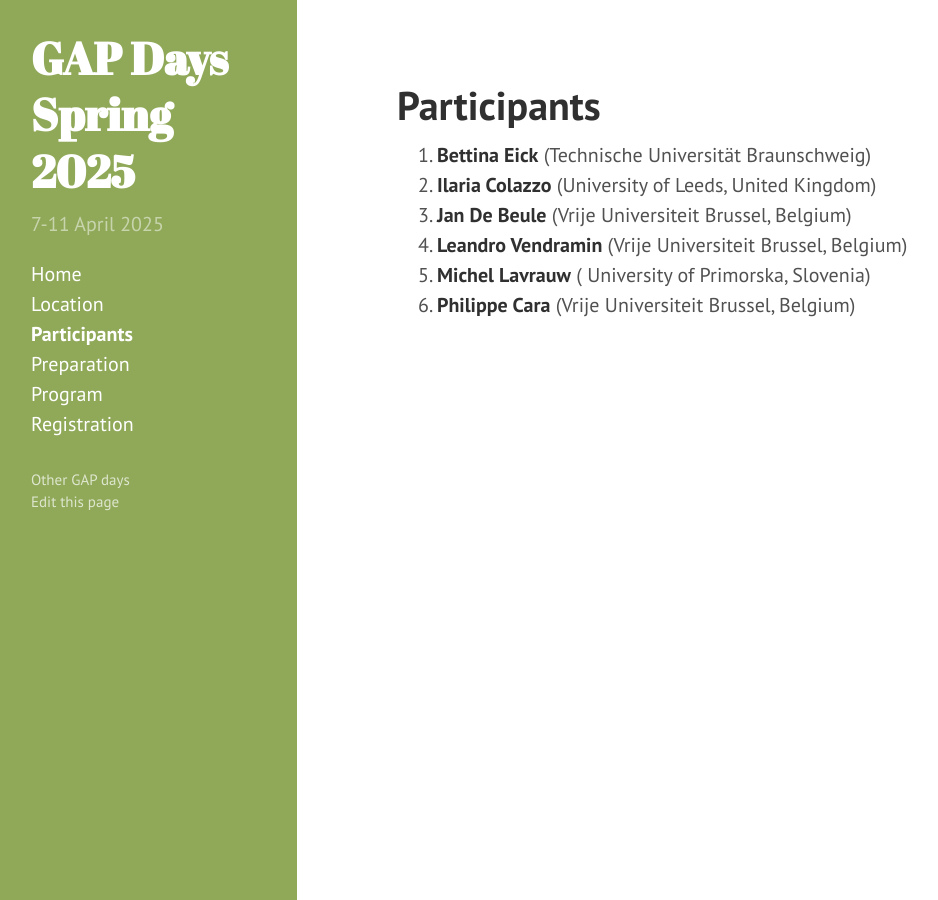
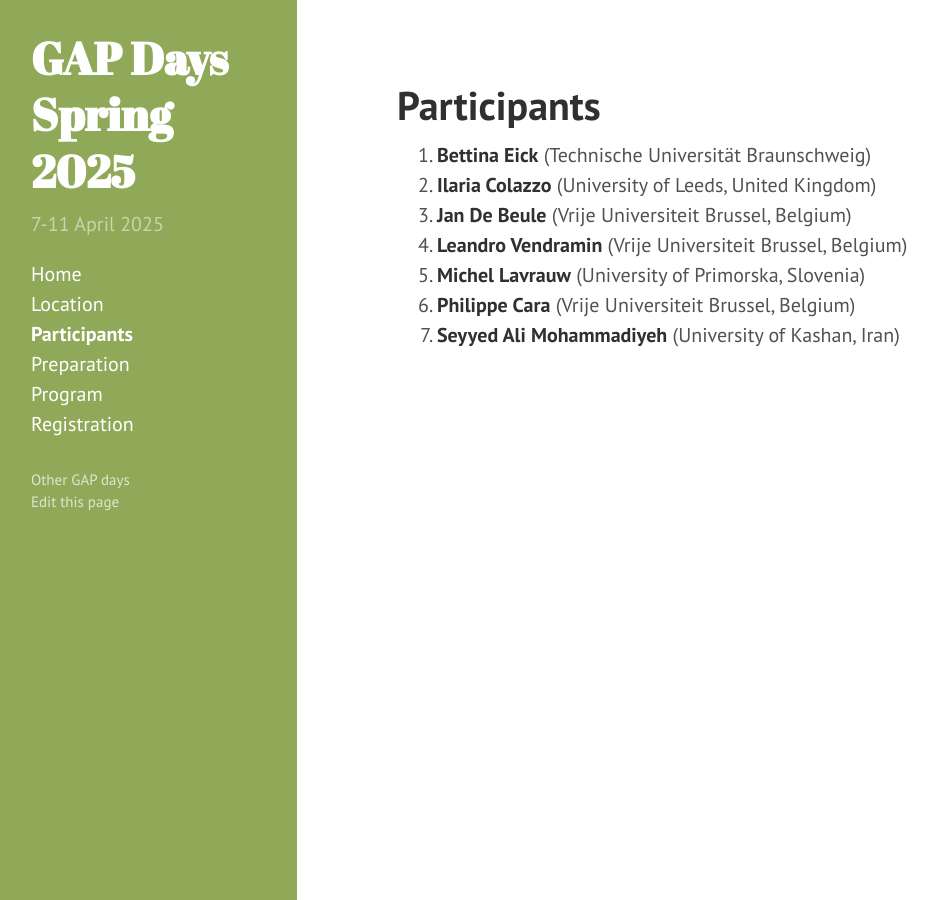
Before and after one commit to gapdays/gapdays2025-spring, a Jekyll site: the page built from participants.md, in a window 1280 px wide. Shown: the whole page, without its empty margins (3-941 px from the left). Built offline with Jekyll 4.4.1, drawn with Linux system fonts in a browser that asks for light colours.

Commit message:
Update participants.md - add Seyyed Ali Mohammadiyeh

```diff
--- a/participants.md
+++ b/participants.md
@@ -7,7 +7,8 @@ participants:
   - {name: Jan De Beule, affiliation: "Vrije Universiteit Brussel, Belgium"}
   - {name: Bettina Eick, affiliation: "Technische Universität Braunschweig"}
   - {name: Leandro Vendramin, affiliation: "Vrije Universiteit Brussel, Belgium"}
-  - {name: Michel Lavrauw, affiliation: " University of Primorska, Slovenia"}
+  - {name: Michel Lavrauw, affiliation: "University of Primorska, Slovenia"}
+  - {name: Seyyed Ali Mohammadiyeh, affiliation: "University of Kashan, Iran"}
 ---
 
 <ol>{% assign participants = page.participants | sort: "name" %}
```
